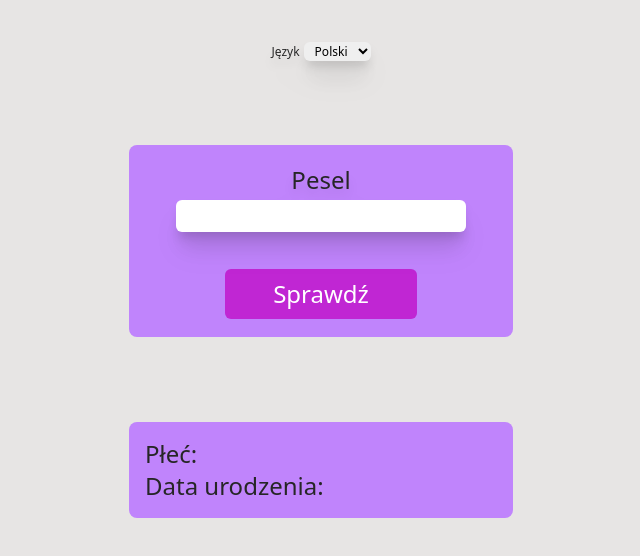
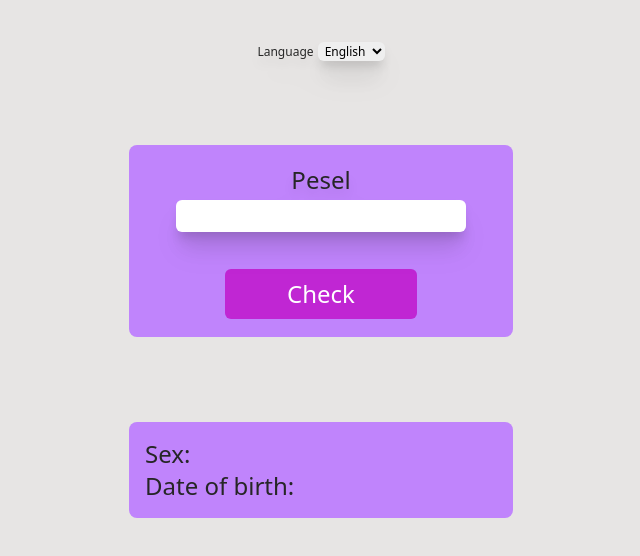
Before and after one commit to michalstruck/walidator-pesel, a React (Create React App) app: page / in a window 1280 px wide. Shown: the top 556 px of the page, without its empty margins (319-959 px from the left). Built offline with nearby package versions, Linux system fonts and the light colour scheme.

Commit message:
feat: multilanguage support, added partial Polish, Spanish and English translations

```diff
--- a/src/App.tsx
+++ b/src/App.tsx
@@ -1,16 +1,34 @@
 import { useState } from "react";
-import langContext, { languages, langs } from "./common/langContext";
+import langContext, { langs } from "./common/langContext";
 import Main from "./components/Main";
-
-const { polish } = languages;
+import translations from "./common/lang.json";
 
 const App = () => {
   const changeLanguage = (newLang: langs) => {
-    setLang(() => ({ language: newLang, changeLanguage }));
+    setLang((prevState) => ({
+      currentTranslations: translations[`${newLang}`],
+      language: newLang,
+      changeLanguage,
+    }));
   };
+
+  const currentTranslations = {
+    Language: "Language",
+    Check: "Check",
+    Sex: "Sex",
+    DOB: "Date of birth",
+  };
+
+  // const changeCurrentTranslations = (newLang: langs) =>
+  //   setLang((prevState) => ({
+  //     ...prevState,
+  //     currentTranslations: translations[`${newLang}`],
+  //   }));
+
   const [lang, setLang] = useState({
-    language: polish,
+    language: "enUS",
     changeLanguage,
+    currentTranslations,
   });
 
   return (
--- a/src/common/lang.json
+++ b/src/common/lang.json
@@ -1,20 +1,26 @@
 {
-  "pl-PL": {
-    "Język": "Język",
-    "Sprawdź": "Sprawdź",
-    "Płeć": "Płeć",
-    "Data urodzenia": "Data urodzenia"
+  "plPL": {
+    "Language": "Język",
+    "Check": "Sprawdź",
+    "Sex": "Płeć",
+    "DOB": "Data urodzenia:"
   },
-  "en-US": {
-    "Język": "Language",
-    "Sprawdź": "Check",
-    "Płeć": "Sex",
-    "Data urodzenia": "Date of birth"
+  "enUS": {
+    "Language": "Language",
+    "Check": "Check",
+    "Sex": "Sex",
+    "DOB": "Date of birth:"
   },
-  "es-ES": {
-    "Język": "Lengua",
-    "Sprawdź": "Controlar",
-    "Płeć": "Sexo",
-    "Data urodzenia": "Fecha de nacimiento"
+  "esES": {
+    "Language": "Lengua",
+    "Check": "Controlar",
+    "Sex": "Sexo",
+    "DOB": "Fecha de nacimiento:"
+  },
+  "frFR": {
+    "Language": "Language",
+    "Check": "Sprawdź",
+    "Sex": "Data urodzenia:",
+    "DOB": "Płeć"
   }
 }
--- a/src/common/langContext.tsx
+++ b/src/common/langContext.tsx
@@ -1,20 +1,25 @@
 import { createContext } from "react";
 
-export type langs = "en-US" | "pl-PL" | "fr-FR" | "es-ES";
-
-export const languages = {
-  polish: "pl-PL",
-  english: "en-US",
-  french: "fr-FR",
-  spanish: "es-ES",
-};
+export type langs = "enUS" | "plPL" | "frFR" | "esES";
 
 const langContext = createContext<{
   language: string;
   changeLanguage: (newLang: langs) => void;
+  currentTranslations: {
+    Language: string;
+    Check: string;
+    Sex: string;
+    DOB: string;
+  };
 }>({
-  language: languages.polish,
+  language: "enUS",
   changeLanguage: () => {},
+  currentTranslations: {
+    Language: "Język",
+    Check: "Sprawdź",
+    Sex: "Płeć",
+    DOB: "Data urodzenia:",
+  },
 });
 
 export default langContext;
--- a/src/components/Main.tsx
+++ b/src/components/Main.tsx
@@ -1,12 +1,12 @@
 import Results from "./Results";
 import { useForm } from "react-hook-form";
 import usePesel from "../common/usePesel";
-import { ReactNode } from "react";
+import { ReactNode, useContext } from "react";
 import langContext, { langs } from "../common/langContext";
 
 interface Form {
   pesel: string;
-  language: string;
+  language: langs;
 }
 
 const Wrapper = ({ children }: { children: ReactNode }) => {
@@ -35,6 +35,11 @@ const Main = () => {
     formState: { errors },
   } = useForm<Form>();
 
+  const { language, changeLanguage, currentTranslations } =
+    useContext(langContext);
+
+  const { Check, Language } = currentTranslations;
+
   const { checkPesel, getDate, getGender, current, setCurrent } = usePesel();
 
   const Submit = (pesel: string) => {
@@ -61,11 +66,9 @@ const Main = () => {
   };
 
   return (
-    <langContext.Consumer>
-      {({ language, changeLanguage }) => (
     <div className="bg-stone-200 relative grid place-items-center h-screen w-screen text-2xl">
       <label className="flex justify-start items-center text-neutral-800 drop-shadow-xl text-center text-xs">
-            Język
+        {Language}
         <select
           className="ml-1 text-center text-black block w-5/6 shadow-xl
           rounded-md focus:outline-none focus:ring-purple-500 focus:ring-2"
@@ -74,10 +77,10 @@ const Main = () => {
           }}
           value={language}
         >
-              <option value="pl-PL">Polski</option>
-              <option value="en-US">English</option>
-              <option value="es-ES">Español</option>
-              <option value="fr-FR">Français</option>
+          <option value="plPL">Polski</option>
+          <option value="enUS">English</option>
+          <option value="esES">Español</option>
+          <option value="frFR">Français</option>
         </select>
       </label>
 
@@ -107,17 +110,15 @@ const Main = () => {
          text-white bg-fuchsia-600 hover:bg-fuchsia-700
           active:translate-y-1 focus:ring-fuchsia-500"
         >
-              Sprawdź
+          {Check}
         </button>
       </form>
       <Results
-            sex={current.sex}
-            DOB={current.DOB}
+        sexValue={current.sex}
+        DOBValue={current.DOB}
         correct={current.correct}
       />
     </div>
-      )}
-    </langContext.Consumer>
   );
 };
 
--- a/src/components/Results.tsx
+++ b/src/components/Results.tsx
@@ -1,18 +1,23 @@
+import { useContext } from "react";
+import langContext from "../common/langContext";
+
 type Props = {
-  sex: boolean;
-  DOB: string;
+  sexValue: boolean;
+  DOBValue: string;
   correct: boolean;
 };
 
-const Results = ({ sex, DOB, correct }: Props) => {
+const Results = ({ sexValue, DOBValue, correct }: Props) => {
+  const { currentTranslations } = useContext(langContext);
+  const { DOB, Sex } = currentTranslations;
   return (
     <div
       className="mb-60 whitespace-pre-wrap bg-purple-400 text-neutral-800 w-96 h-24
     flex items-center rounded-lg p-4 float-left"
     >
-      Płeć: {correct && (sex ? "🚺 Kobieta" : "🚹 Mężczyzna")}
+      {Sex + ":"} {correct && (sexValue ? "🚺 Kobieta" : "🚹 Mężczyzna")}
       {"\n"}
-      Data urodzenia: {correct && DOB}
+      {DOB + ":"} {correct && DOBValue}
     </div>
   );
 };
```
Also changed, not shown: public/index.html (+0 -23 lines). Lines whose indentation alone changed are shown as unchanged.
